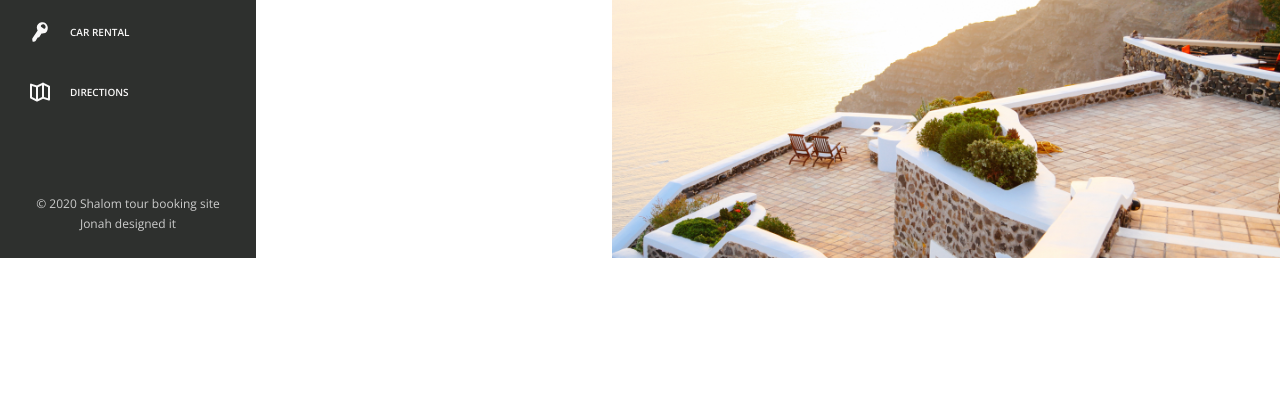
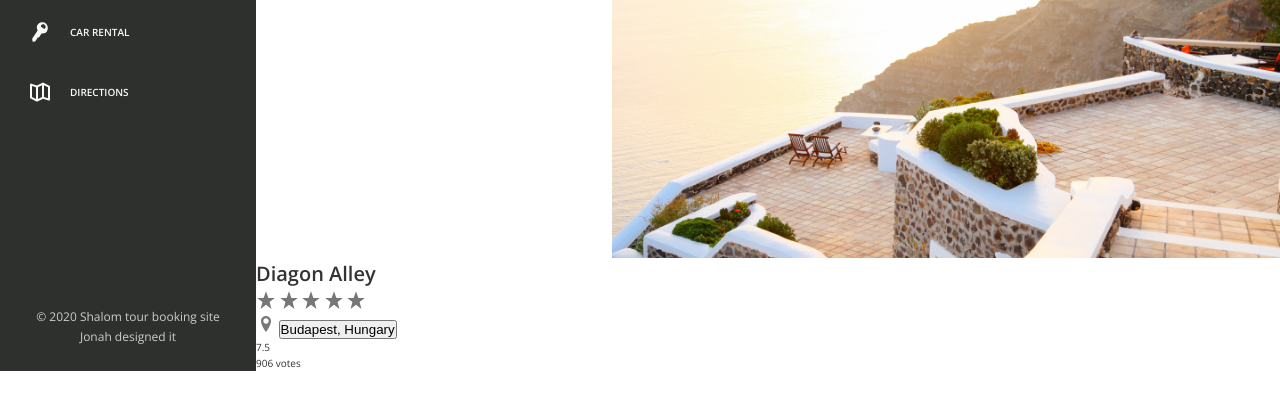
Before and after one commit to Michie1001/shalom, a website: page index.html in a window 1280 px wide. Shown: the part 213-622 px from the top of the page. Drawn offline with nearby package versions, Linux system fonts and the light colour scheme.

Commit message:
overview section

```diff
--- a/index.html
+++ b/index.html
@@ -94,6 +94,42 @@
                             <img src="img/hotel-3.jpg" alt="Photo of third room" class="gallery__photo">
                         </figure>
                     </div>
+                    <div class="overview">
+                        <h1>Diagon Alley</h1>
+                        <div class="overview__stars">
+                            <svg class="overview__icon">
+                                <use xlink:href="img/sprites.svg#icon-star">
+                            </svg>
+                            <svg class="overview__icon">
+                                <use xlink:href="img/sprites.svg#icon-star">
+                            </svg>
+                            <svg class="overview__icon">
+                                <use xlink:href="img/sprites.svg#icon-star">
+                            </svg>
+                            <svg class="overview__icon">
+                                <use xlink:href="img/sprites.svg#icon-star">
+                            </svg>
+                            <svg class="overview__icon">
+                                <use xlink:href="img/sprites.svg#icon-star">
+                            </svg>
+                        </div>
+                        <div class="overview__location">
+                            <svg class="location__icon">
+                                <use xlink:href="img/sprites.svg#icon-location-pin">
+                            </svg>
+                            <button class="button-inline">
+                                Budapest, Hungary
+                            </button>
+                        </div>
+                        <div class="overview__rating">
+                            <div class="overview__rating-average">
+                                7.5
+                            </div>
+                            <div class="overview__rating-count">
+                                906 votes
+                            </div>
+                        </div>
+                    </div>
                 </main>
             </div>
         </div>
--- a/sass/components.scss
+++ b/sass/components.scss
@@ -183,11 +183,13 @@
 		////////////////////////////////
 		///////main body
 
-	.gallery {
-		display: flex;
-		&__photo {
-			width: 100%;
-			display: block;
+	.room-view{
+		.gallery {
+			display: flex;
+			&__photo {
+				width: 100%;
+				display: block;
+			}
 		}
 	}
 }
```
